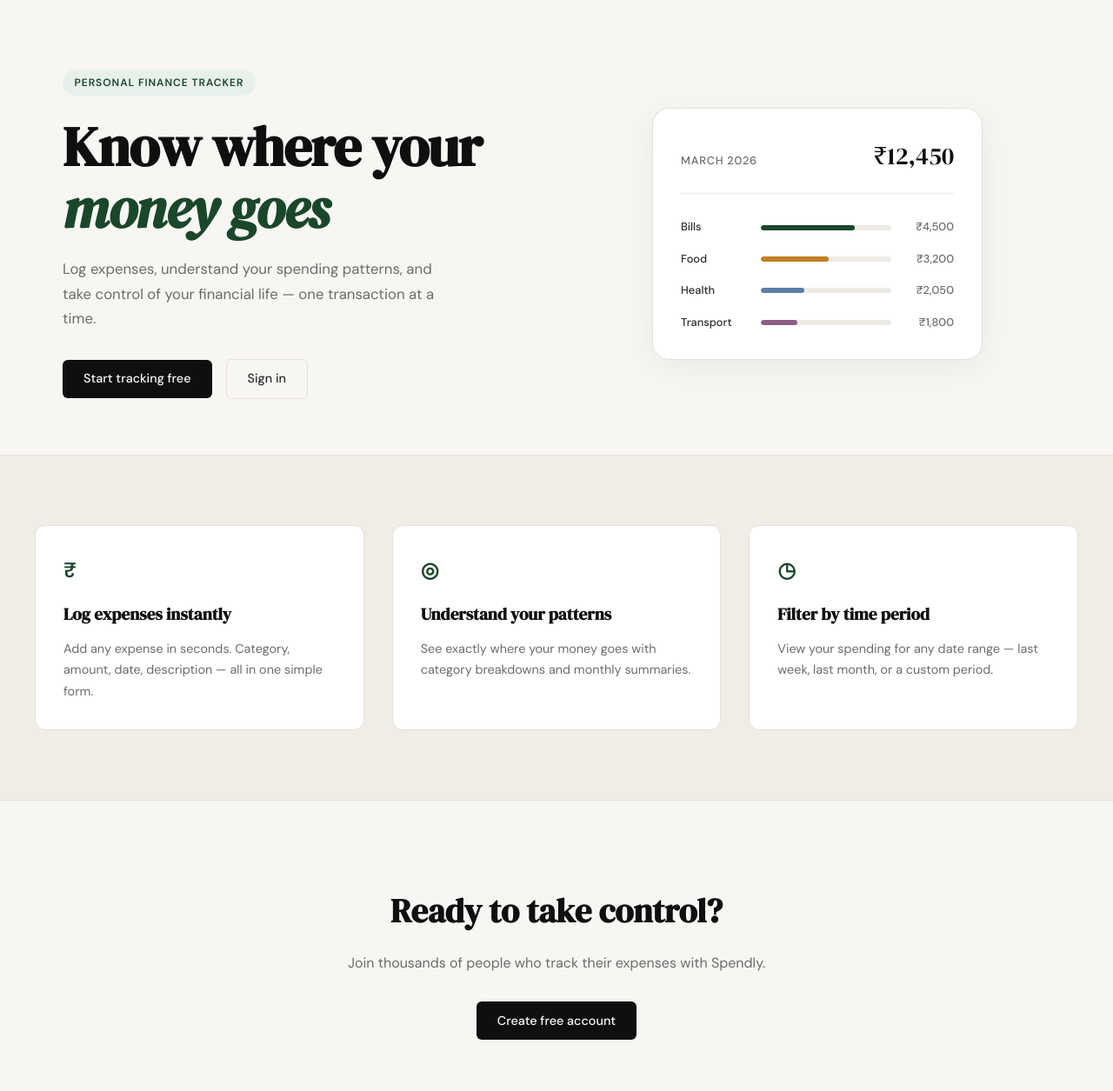
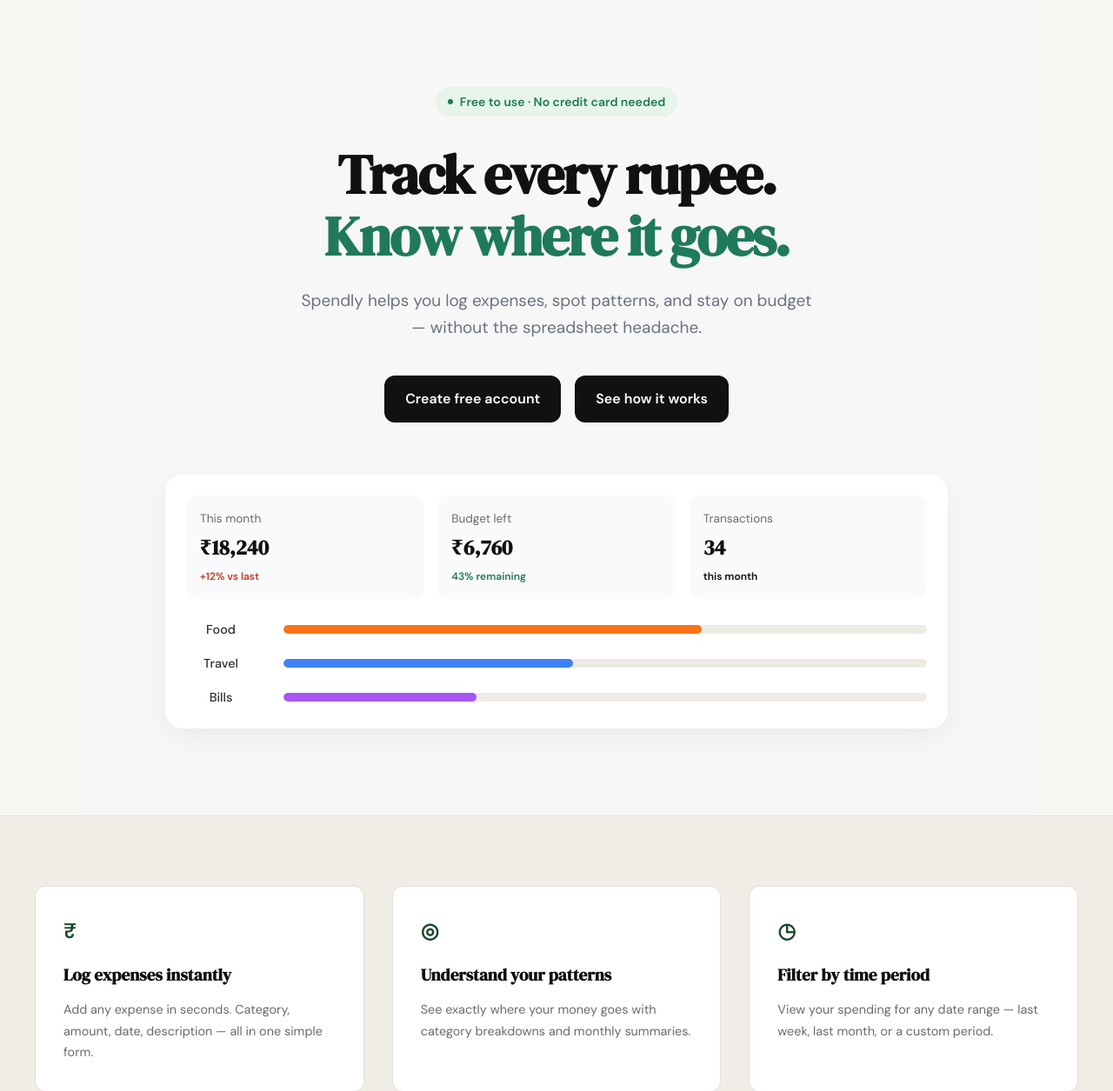
Before and after one commit to ShineAkash/spendly, a Flask app: page / in a window 1280 px wide. Shown: the part 61-1316 px from the top of the page at 87% size. Run offline with Flask 3, Linux system fonts and the light colour scheme.

Commit message:
landing: redesign hero section to match mockup

```diff
--- a/static/css/style.css
+++ b/static/css/style.css
@@ -123,55 +123,264 @@
 /* Hero                                                                */
 /* ------------------------------------------------------------------ */
 
+/* ------------------------------------------------------------------ */
+/* Hero                                                                */
+/* ------------------------------------------------------------------ */
+
 .hero {
-    padding: 5rem 2rem 4rem;
-    display: grid;
-    grid-template-columns: 1fr 1fr;
-    gap: 4rem;
+    padding: 100px 2rem;
+    display: flex;
+    flex-direction: column;
     align-items: center;
-    max-width: var(--max-width);
+    text-align: center;
+    background: #f7f7f7;
+    max-width: 1100px;
     margin: 0 auto;
 }
 
+.hero-inner {
+    display: flex;
+    flex-direction: column;
+    align-items: center;
+    width: 100%;
+}
+
 .hero-badge {
-    display: inline-block;
-    background: var(--accent-light);
-    color: var(--accent);
-    font-size: 0.75rem;
+    display: inline-flex;
+    align-items: center;
+    gap: 0.5rem;
+    background: #E6F4EA;
+    color: #1F7A5A;
+    font-size: 14px;
     font-weight: 600;
-    letter-spacing: 0.08em;
-    text-transform: uppercase;
-    padding: 0.35rem 0.85rem;
+    padding: 6px 14px;
     border-radius: 999px;
-    margin-bottom: 1.5rem;
+    margin-bottom: 2rem;
+}
+
+.badge-dot {
+    width: 6px;
+    height: 6px;
+    background: #1F7A5A;
+    border-radius: 50%;
 }
 
 .hero-title {
     font-family: var(--font-display);
-    font-size: clamp(2.5rem, 5vw, 4rem);
+    font-size: clamp(48px, 6vw, 64px);
     line-height: 1.1;
-    letter-spacing: -0.02em;
-    color: var(--ink);
-    margin-bottom: 1.25rem;
+    font-weight: 800;
+    letter-spacing: -0.03em;
+    color: #111;
+    margin-bottom: 1.5rem;
 }
 
-.hero-title em {
-    font-style: italic;
-    color: var(--accent);
+.hero-title .highlight {
+    color: #1F7A5A;
 }
 
 .hero-subtitle {
-    font-size: 1.05rem;
-    color: var(--ink-muted);
-    line-height: 1.7;
-    max-width: 460px;
-    margin-bottom: 2rem;
+    font-size: 19px;
+    color: #6b7280;
+    line-height: 1.6;
+    max-width: 600px;
+    margin-bottom: 2.5rem;
 }
 
 .hero-actions {
     display: flex;
-    gap: 1rem;
+    gap: 16px;
+    justify-content: center;
+    margin-bottom: 60px;
+}
+
+.btn-hero {
+    display: inline-block;
+    background: #111;
+    color: #fff;
+    padding: 14px 24px;
+    border-radius: 12px;
+    font-family: var(--font-body);
+    font-size: 1rem;
+    font-weight: 600;
+    cursor: pointer;
+    border: none;
+    transition: all 0.2s ease;
+    text-decoration: none;
+}
+
+.btn-hero:hover {
+    background: #333;
+    transform: scale(1.02);
+}
+
+/* ------------------------------------------------------------------ */
+/* Dashboard Card                                                      */
+/* ------------------------------------------------------------------ */
+
+.dashboard-card {
+    background: #ffffff;
+    border-radius: 20px;
+    padding: 24px;
+    width: 100%;
+    max-width: 900px;
+    box-shadow: 0 10px 30px rgba(0,0,0,0.05);
+}
+
+.stats-grid {
+    display: grid;
+    grid-template-columns: repeat(3, 1fr);
+    gap: 16px;
+    margin-bottom: 24px;
+}
+
+.stat-card {
+    background: #f9fafb;
+    padding: 16px;
+    border-radius: 12px;
+    display: flex;
+    flex-direction: column;
+    align-items: flex-start;
+    text-align: left;
+}
+
+.stat-label {
+    font-size: 0.85rem;
+    color: var(--ink-muted);
+    margin-bottom: 4px;
+}
+
+.stat-value {
+    font-family: var(--font-display);
+    font-size: 1.5rem;
+    font-weight: 700;
+    color: #111;
+    margin-bottom: 4px;
+}
+
+.stat-trend {
+    font-size: 0.75rem;
+    font-weight: 600;
+}
+
+.stat-trend.up { color: #1F7A5A; }
+.stat-trend.down { color: var(--danger); }
+
+.progress-section {
+    display: flex;
+    flex-direction: column;
+    gap: 16px;
+}
+
+.progress-row {
+    display: flex;
     align-items: center;
+    gap: 2rem;
+}
+
+.progress-label {
+    width: 80px;
+    font-size: 0.9rem;
+    font-weight: 500;
+    color: var(--ink-soft);
+}
+
+.progress-track {
+    flex: 1;
+    height: 10px;
+    background: var(--border-soft);
+    border-radius: 999px;
+    overflow: hidden;
+}
+
+.progress-bar {
+    height: 100%;
+    border-radius: 999px;
+    transition: width 0.6s ease;
+}
+
+.progress-bar.food { background: #f97316; width: 65%; }
+.progress-bar.travel { background: #3b82f6; width: 45%; }
+.progress-bar.bills { background: #a855f7; width: 30%; }
+
+/* ------------------------------------------------------------------ */
+/* Modal System                                                           */
+/* ------------------------------------------------------------------ */
+
+.modal {
+    position: fixed;
+    inset: 0;
+    z-index: 1000;
+    display: flex;
+    align-items: center;
+    justify-content: center;
+    visibility: hidden;
+    opacity: 0;
+    transition: all 0.3s ease;
+}
+
+.modal.active {
+    visibility: visible;
+    opacity: 1;
+}
+
+.modal-overlay {
+    position: absolute;
+    inset: 0;
+    background: rgba(15, 15, 15, 0.4);
+    backdrop-filter: blur(4px);
+}
+
+.modal-container {
+    position: relative;
+    background: var(--paper-card);
+    border: 1px solid var(--border);
+    border-radius: var(--radius-lg);
+    padding: 3rem 2rem;
+    width: 90%;
+    max-width: 500px;
+    box-shadow: 0 20px 50px rgba(0,0,0,0.1);
+    transform: translateY(20px);
+    transition: transform 0.3s ease;
+    z-index: 1001;
+    text-align: center;
+}
+
+.modal.active .modal-container {
+    transform: translateY(0);
+}
+
+.modal-close {
+    position: absolute;
+    top: 1.5rem;
+    right: 1.5rem;
+    background: none;
+    border: none;
+    font-size: 1.5rem;
+    color: var(--ink-faint);
+    cursor: pointer;
+    transition: color 0.2s;
+}
+
+.modal-close:hover { color: var(--ink); }
+
+.modal-title {
+    font-family: var(--font-display);
+    font-size: 2rem;
+    color: var(--ink);
+    margin-bottom: 1rem;
+}
+
+.modal-body {
+    font-size: 1.05rem;
+    color: var(--ink-muted);
+    line-height: 1.6;
+    margin-bottom: 2rem;
+}
+
+.modal-footer {
+    display: flex;
+    justify-content: center;
 }
 
 /* ------------------------------------------------------------------ */
--- a/templates/landing.html
+++ b/templates/landing.html
@@ -6,55 +6,57 @@
 
 <section class="hero">
     <div class="hero-inner">
-        <div class="hero-badge">Personal Finance Tracker</div>
+        <div class="hero-badge">
+            <span class="badge-dot"></span>Free to use · No credit card needed
+        </div>
         <h1 class="hero-title">
-            Know where your<br>
-            <em>money goes</em>
+            Track every rupee.<br>
+            <span class="highlight">Know where it goes.</span>
         </h1>
         <p class="hero-subtitle">
-            Log expenses, understand your spending patterns,
-            and take control of your financial life —
-            one transaction at a time.
+            Spendly helps you log expenses, spot patterns, and stay on budget — without the spreadsheet headache.
         </p>
         <div class="hero-actions">
-            <a href="{{ url_for('register') }}" class="btn-primary">Start tracking free</a>
-            <a href="{{ url_for('login') }}" class="btn-ghost">Sign in</a>
+            <a href="{{ url_for('register') }}" class="btn-hero">Create free account</a>
+            <button id="open-modal" class="btn-hero">See how it works</button>
         </div>
-    </div>
-    <div class="hero-visual">
-        <div class="mock-card">
-            <div class="mock-card-header">
-                <span class="mock-label">March 2026</span>
-                <span class="mock-total">₹12,450</span>
+
+        <div class="dashboard-card">
+            <div class="stats-grid">
+                <div class="stat-card">
+                    <span class="stat-label">This month</span>
+                    <span class="stat-value">₹18,240</span>
+                    <span class="stat-trend down">+12% vs last</span>
+                </div>
+                <div class="stat-card">
+                    <span class="stat-label">Budget left</span>
+                    <span class="stat-value">₹6,760</span>
+                    <span class="stat-trend up">43% remaining</span>
+                </div>
+                <div class="stat-card">
+                    <span class="stat-label">Transactions</span>
+                    <span class="stat-value">34</span>
+                    <span class="stat-trend">this month</span>
+                </div>
             </div>
-            <div class="mock-bars">
-                <div class="mock-bar-row">
-                    <span class="mock-cat">Bills</span>
-                    <div class="mock-bar-track">
-                        <div class="mock-bar" style="width: 72%"></div>
+            <div class="progress-section">
+                <div class="progress-row">
+                    <span class="progress-label">Food</span>
+                    <div class="progress-track">
+                        <div class="progress-bar food"></div>
                     </div>
-                    <span class="mock-amt">₹4,500</span>
                 </div>
-                <div class="mock-bar-row">
-                    <span class="mock-cat">Food</span>
-                    <div class="mock-bar-track">
-                        <div class="mock-bar mock-bar-2" style="width: 52%"></div>
+                <div class="progress-row">
+                    <span class="progress-label">Travel</span>
+                    <div class="progress-track">
+                        <div class="progress-bar travel"></div>
                     </div>
-                    <span class="mock-amt">₹3,200</span>
                 </div>
-                <div class="mock-bar-row">
-                    <span class="mock-cat">Health</span>
-                    <div class="mock-bar-track">
-                        <div class="mock-bar mock-bar-3" style="width: 33%"></div>
+                <div class="progress-row">
+                    <span class="progress-label">Bills</span>
+                    <div class="progress-track">
+                        <div class="progress-bar bills"></div>
                     </div>
-                    <span class="mock-amt">₹2,050</span>
-                </div>
-                <div class="mock-bar-row">
-                    <span class="mock-cat">Transport</span>
-                    <div class="mock-bar-track">
-                        <div class="mock-bar mock-bar-4" style="width: 28%"></div>
-                    </div>
-                    <span class="mock-amt">₹1,800</span>
                 </div>
             </div>
         </div>
@@ -89,4 +91,40 @@
     </div>
 </section>
 
+<div id="how-it-works-modal" class="modal">
+    <div class="modal-overlay"></div>
+    <div class="modal-container">
+        <button class="modal-close">&times;</button>
+        <div class="modal-content">
+            <h2 class="modal-title">Simple, Smart Tracking</h2>
+            <p class="modal-body">
+                Spendly helps you manage your money by removing the friction of logging.
+                Just enter the amount, pick a category, and you're done.
+                Our automatic summaries then show you exactly where your money goes.
+            </p>
+            <div class="modal-footer">
+                <a href="{{ url_for('register') }}" class="btn-primary">Get Started Now</a>
+            </div>
+        </div>
+    </div>
+</div>
+
+<script>
+document.addEventListener('DOMContentLoaded', () => {
+    const modal = document.getElementById('how-it-works-modal');
+    const openBtn = document.getElementById('open-modal');
+    const closeBtn = document.querySelector('.modal-close');
+    const overlay = document.querySelector('.modal-overlay');
+
+    const toggleModal = (isOpen) => {
+        modal.classList.toggle('active', isOpen);
+        document.body.style.overflow = isOpen ? 'hidden' : '';
+    };
+
+    openBtn.onclick = () => toggleModal(true);
+    closeBtn.onclick = () => toggleModal(false);
+    overlay.onclick = () => toggleModal(false);
+});
+</script>
+
 {% endblock %}
```
Also changed, not shown: Screenshot (16).png (added), Screenshot 2026-03-25 at 12.36.20 AM.png (added).
